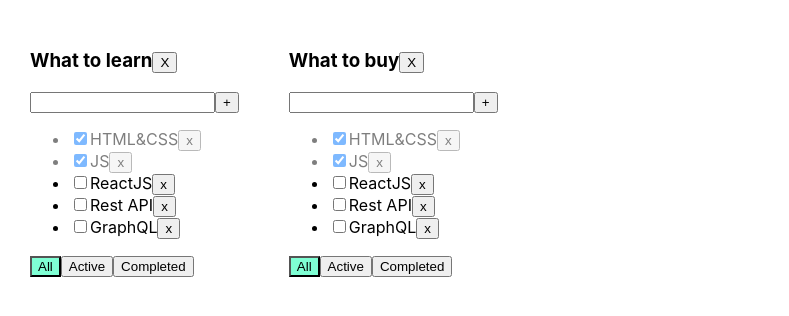
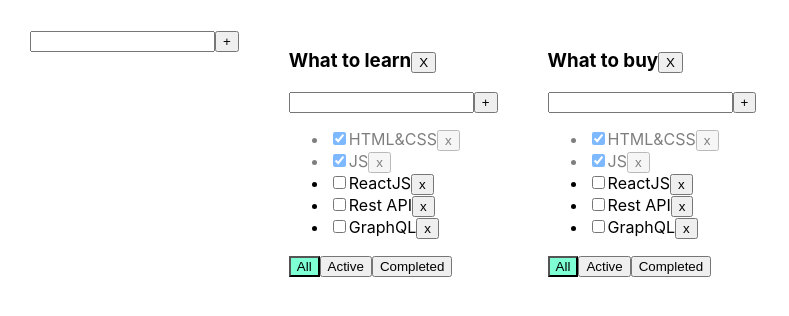
Before and after one commit to julia-lahtina/todolist, a React (Create React App) app: page / in a window 1280 px wide. Shown: the top 316 px of the page, without its empty margins (0-789 px from the left). Built offline with nearby package versions, Linux system fonts and the light colour scheme.

Commit message:
add new component

```diff
--- a/src/App.tsx
+++ b/src/App.tsx
@@ -2,6 +2,7 @@ import React, {useState} from 'react';
 import './App.css';
 import {TaskType, Todolist} from './Todolist';
 import {v1} from 'uuid';
+import {AddItemForm} from './components/AddItemForm';
 
 export type FilterValuesType = 'all' | 'active' | 'completed';
 
@@ -12,7 +13,7 @@ export type TodolistsType = {
 }
 
 type TasksType = {
-    [key: string]:TaskType[]
+    [key: string]: TaskType[]
 }
 
 function App() {
@@ -49,15 +50,17 @@ function App() {
 
     function addTask(todolistId: string, title: string) {
         let newTask = {id: v1(), title: title, isDone: false};
-        setTasks({...tasks, [todolistId]:[...tasks[todolistId], newTask]})
+        setTasks({...tasks, [todolistId]: [...tasks[todolistId], newTask]})
     }
 
     function changeStatus(todolistId: string, taskId: string, isDone: boolean) {
-        setTasks({...tasks,
-            [todolistId]:tasks[todolistId]
+        setTasks({
+            ...tasks,
+            [todolistId]: tasks[todolistId]
                 .map(el => el.id === taskId
                     ? {...el, isDone}
-                    : el)});
+                    : el)
+        });
     }
 
     function changeFilter(todolistID: string, value: FilterValuesType) {
@@ -67,12 +70,23 @@ function App() {
     function removeTodolist(todolistId: string) {
         setTodolists(todolists.filter(el => el.id !== todolistId))
         delete tasks[todolistId] //подчищаем за собой
+        setTasks({...tasks})
         console.log(tasks)
+    }
+
+    const addTodoList = (title: string) => {
+        const todolistId = v1();
+        const newTodo: TodolistsType = {id: todolistId, title: title, filter: 'all'};
+        setTodolists([newTodo, ...todolists])
+        setTasks({[todolistId]: [], ...tasks})
     }
 
 
     return (
         <div className="App">
+
+            <AddItemForm onClick={addTodoList}/>
+
             {todolists.map(el => {
 
                 /*                let tasksForTodolist = tasks[el.id];
--- a/src/Todolist.tsx
+++ b/src/Todolist.tsx
@@ -1,5 +1,7 @@
 import React, {ChangeEvent, KeyboardEvent, useState} from 'react';
 import {FilterValuesType, TodolistsType} from './App';
+import {AddItemForm} from './components/AddItemForm';
+import {EditableSpan} from './components/EditableSpan';
 
 export type TaskType = {
     id: string
@@ -33,28 +35,6 @@ export function Todolist(props: PropsType) {
     }
 
 
-    let [title, setTitle] = useState('')
-    let [error, setError] = useState<string | null>(null)
-
-    const addTask = () => {
-        if (title.trim() !== '') {
-            props.addTask(props.todolistID, title.trim());
-            setTitle('');
-        } else {
-            setError('Title is required');
-        }
-    }
-
-    const onChangeHandler = (e: ChangeEvent<HTMLInputElement>) => {
-        setTitle(e.currentTarget.value)
-    }
-
-    const onKeyPressHandler = (e: KeyboardEvent<HTMLInputElement>) => {
-        setError(null);
-        if (e.charCode === 13) {
-            addTask();
-        }
-    }
 
     const removeTodolistHandler = () => {
         props.removeTodolist(props.todolistID)
@@ -66,21 +46,21 @@ export function Todolist(props: PropsType) {
     const onCompletedClickHandler = () => props.changeFilter(props.todolistID, 'completed');
 
 
+    const addTaskHandler = (newTitle: string) => {
+        props.addTask(props.todolistID, newTitle)
+    }
+
+
     return <div>
         <h3>
             {props.title}
             <button onClick={removeTodolistHandler}>X</button>
         </h3>
 
-        <div>
-            <input value={title}
-                   onChange={onChangeHandler}
-                   onKeyPress={onKeyPressHandler}
-                   className={error ? 'error' : ''}
-            />
-            <button onClick={addTask}>+</button>
-            {error && <div className="error-message">{error}</div>}
-        </div>
+        <AddItemForm
+            onClick={addTaskHandler}
+        />
+
         <ul>
             {
                 filteredTasks().map(t => {
@@ -93,7 +73,7 @@ export function Todolist(props: PropsType) {
                         <input type="checkbox"
                                onChange={onChangeHandler}
                                checked={t.isDone}/>
-                        <span>{t.title}</span>
+                        <EditableSpan title={t.title}/>
                         <button onClick={onClickHandler}>x</button>
                     </li>
                 })
```
Lines whose indentation alone changed are shown as unchanged.
